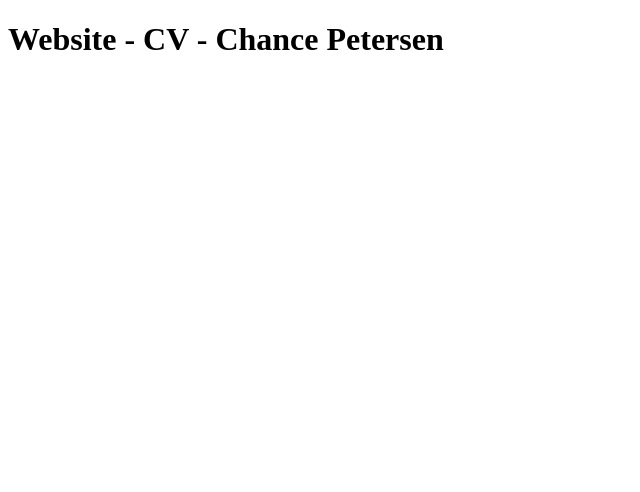
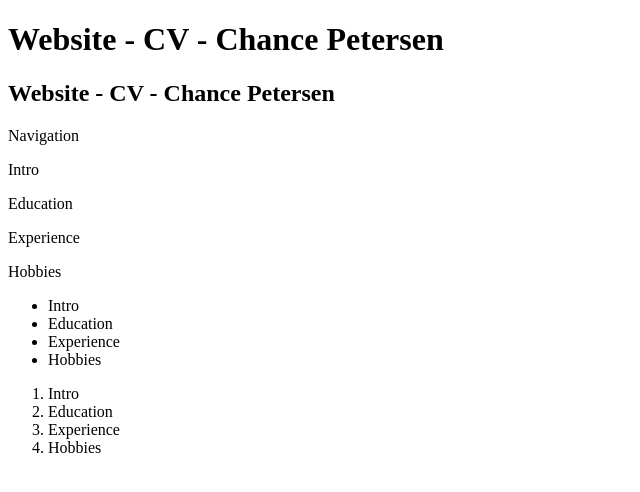
Before and after one commit to chancep1S/is20122inclass, a plain HTML site: page index.html in a window 1280 px wide. Shown: the whole page, without its empty margins (0-640 px from the left). Drawn offline with Linux system fonts and the light colour scheme.

Commit message:
Update index.html

```diff
--- a/index.html
+++ b/index.html
@@ -1,13 +1,37 @@
 <!DOCTYPE html>
 
-<html>
+<html lang="en">
     <head>
             <title>My Personal Website - Chance Petersen</title>
     </head>
 
     <body>
             <h1>Website - CV - Chance Petersen</h1>
+            <h2>Website - CV - Chance Petersen</h2>
 
+
+            <p>Navigation</p>
+
+            <p>Intro</p>
+            <p>Education</p>
+            <p>Experience</p>
+            <p>Hobbies</p>
+
+
+            <ul>
+                <li>Intro</li>
+                <li>Education</li>
+                <li>Experience</li>
+                <li>Hobbies</li>
+            </ul>
+
+
+            <ol>
+                <li>Intro</li>
+                <li>Education</li>
+                <li>Experience</li>
+                <li>Hobbies</li>
+            </ol>
     </body>
 
 </html>
```
